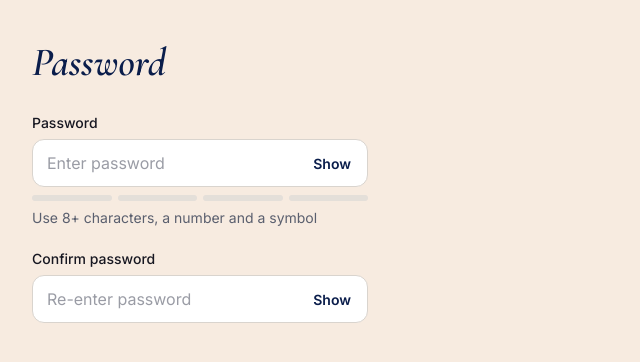
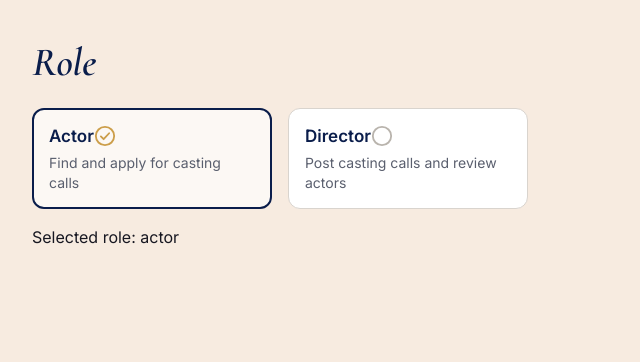
Before and after one commit to Areeba-317/stageway, a React (Vite) app in the folder client/: page / in a window 1280 px wide. Shown: the top 362 px of the page, without its empty margins (0-640 px from the left). Built offline with nearby package versions, Linux system fonts and the light colour scheme.

Commit message:
Add RoleCard component

```diff
--- a/client/src/App.jsx
+++ b/client/src/App.jsx
@@ -1,29 +1,33 @@
 import { useState } from 'react'
-import PasswordInput from './components/PasswordInput'
+import RoleCard from './components/RoleCard'
 
 export default function App() {
-  const [password, setPassword] = useState('')
-  const [confirm, setConfirm] = useState('')
+  const [role, setRole] = useState('actor')
 
   return (
-    <div style={{ padding: 32, display: 'grid', gap: 20, maxWidth: 400 }}>
-      <h1 style={{ fontSize: 40 }}>Password</h1>
+    <div style={{ padding: 32, maxWidth: 560 }}>
+      <h1 style={{ fontSize: 40, marginBottom: 16 }}>Role</h1>
 
-      <PasswordInput
-        label="Password"
-        placeholder="Enter password"
-        showStrength
-        value={password}
-        onChange={(e) => setPassword(e.target.value)}
-      />
+      <div
+        role="radiogroup"
+        aria-label="Choose your role"
+        style={{ display: 'grid', gridTemplateColumns: '1fr 1fr', gap: 16 }}
+      >
+        <RoleCard
+          title="Actor"
+          description="Find and apply for casting calls"
+          selected={role === 'actor'}
+          onSelect={() => setRole('actor')}
+        />
+        <RoleCard
+          title="Director"
+          description="Post casting calls and review actors"
+          selected={role === 'director'}
+          onSelect={() => setRole('director')}
+        />
+      </div>
 
-      <PasswordInput
-        label="Confirm password"
-        placeholder="Re-enter password"
-        value={confirm}
-        onChange={(e) => setConfirm(e.target.value)}
-        error={confirm && confirm !== password ? 'Passwords do not match' : ''}
-      />
+      <p style={{ marginTop: 16 }}>Selected role: {role}</p>
     </div>
   )
 }
--- /dev/null
+++ b/client/src/components/RoleCard.css
@@ -0,0 +1,50 @@
+.role-card {
+  display: flex;
+  flex-direction: column;
+  gap: 6px;
+  width: 100%;
+  padding: 16px;
+  text-align: left;
+  background: var(--white);
+  border: 1px solid var(--border);
+  border-radius: var(--radius);
+  cursor: pointer;
+  transition: border-color 0.15s, background 0.15s, box-shadow 0.15s;
+}
+
+.role-card:hover {
+  border-color: var(--navy);
+}
+
+.role-card:focus-visible {
+  outline: 3px solid var(--gold);
+  outline-offset: 2px;
+}
+
+.role-card-selected {
+  border: 2px solid var(--navy);
+  padding: 15px; /* keeps the size the same with the thicker border */
+  background: #fcf8f4;
+}
+
+.role-card-top {
+  display: flex;
+  align-items: center;
+  justify-content: space-between;
+}
+
+.role-card-title {
+  font-size: 17px;
+  font-weight: 600;
+  color: var(--navy);
+}
+
+.role-card-mark {
+  display: flex;
+}
+
+.role-card-desc {
+  font-size: 14px;
+  color: var(--text-muted);
+  line-height: 1.4;
+}
--- /dev/null
+++ b/client/src/components/RoleCard.jsx
@@ -0,0 +1,36 @@
+import './RoleCard.css'
+
+export default function RoleCard({ title, description, selected, onSelect }) {
+  return (
+    <button
+      type="button"
+      role="radio"
+      aria-checked={selected}
+      className={`role-card ${selected ? 'role-card-selected' : ''}`}
+      onClick={onSelect}
+    >
+      <span className="role-card-top">
+        <span className="role-card-title">{title}</span>
+        <span className="role-card-mark" aria-hidden="true">
+          {selected ? (
+            <svg viewBox="0 0 24 24" width="22" height="22" fill="none">
+              <circle cx="12" cy="12" r="10" stroke="#CC9E4A" strokeWidth="2" />
+              <path
+                d="M7.5 12.5l3 3 6-6.5"
+                stroke="#CC9E4A"
+                strokeWidth="2"
+                strokeLinecap="round"
+                strokeLinejoin="round"
+              />
+            </svg>
+          ) : (
+            <svg viewBox="0 0 24 24" width="22" height="22" fill="none">
+              <circle cx="12" cy="12" r="10" stroke="#B9B4AD" strokeWidth="2" />
+            </svg>
+          )}
+        </span>
+      </span>
+      <span className="role-card-desc">{description}</span>
+    </button>
+  )
+}
```
